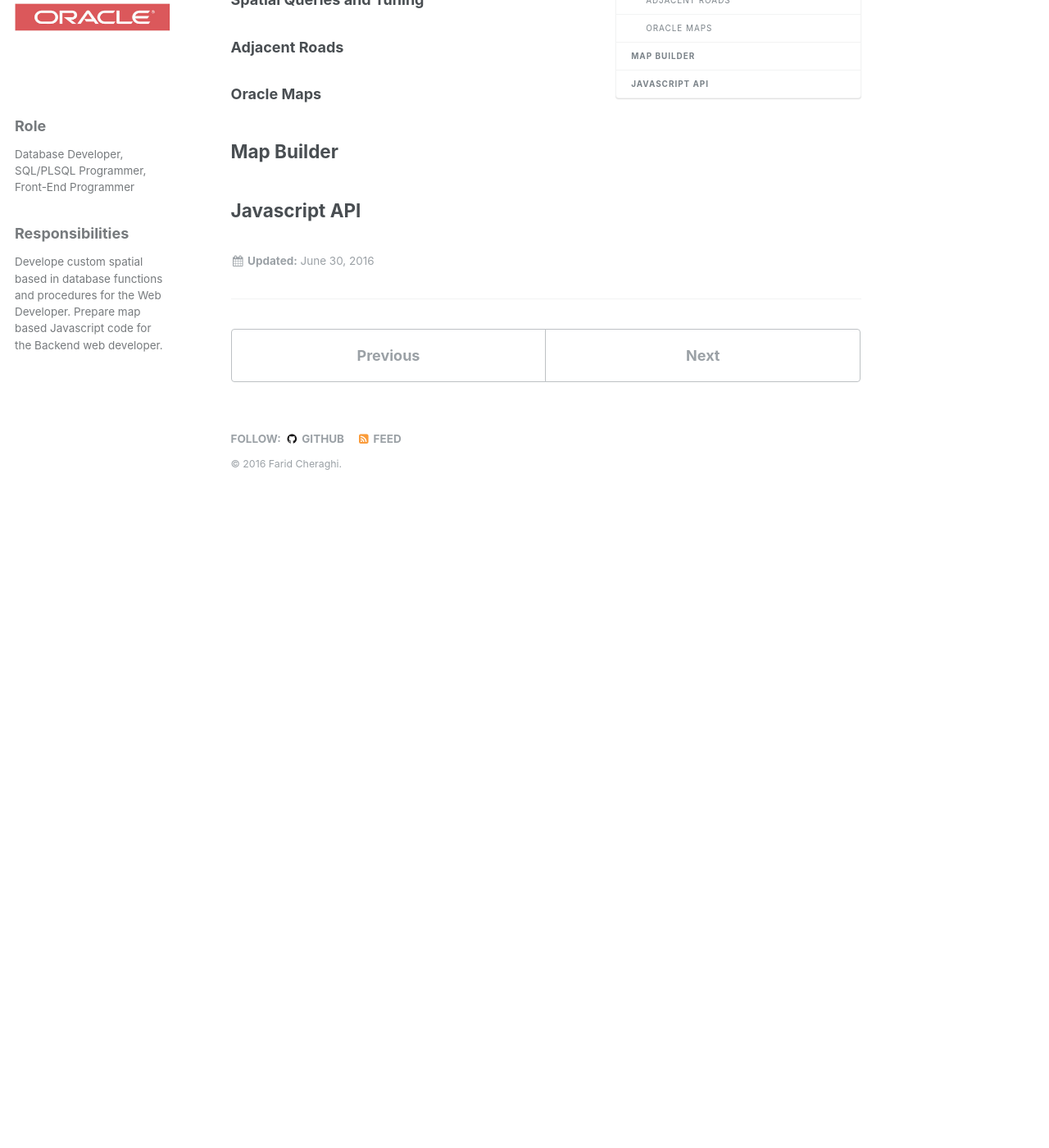
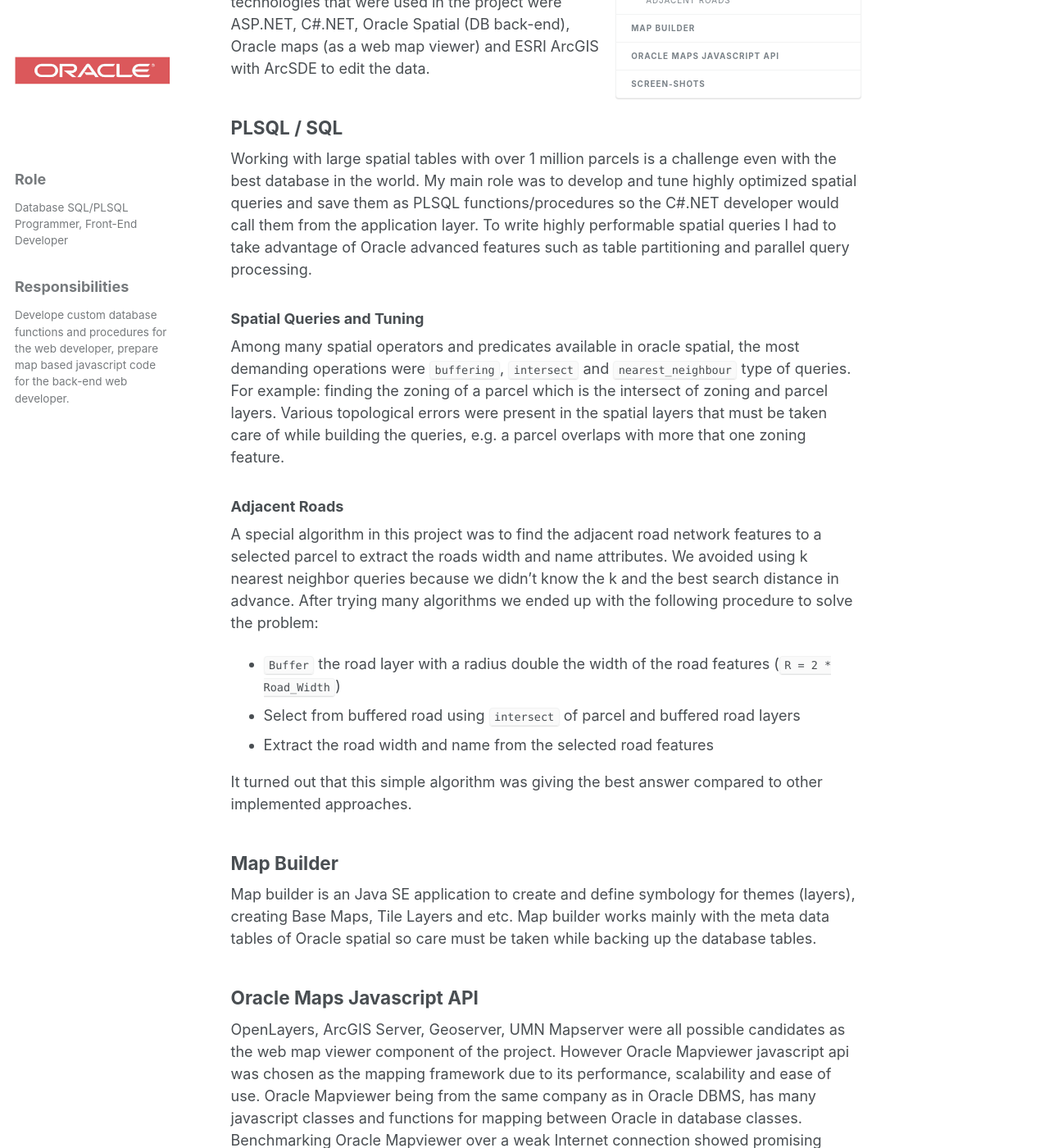
Before and after one commit to matzora/faridcher.github.io, a Jekyll site: the page built from _portfolio/Oracle.md, in a window 1280 px wide and 1400 px high, scrolled down 279 px. Shown: the whole window at 82% size. Built offline with Jekyll 4.4.1, drawn with Linux system fonts in a browser that asks for light colours; comment, search, counter and statistics services are not loaded; before the commit the page ends 909 px from its top, so only the background shows below that; some of the changed text lies outside the part shown.

Commit message:
finish up portfolio

```diff
--- a/_portfolio/Oracle.md
+++ b/_portfolio/Oracle.md
@@ -8,23 +8,61 @@
   - title: "Role"
     image: Oracle_Spatial.png
     image_alt: "Oracle logo"
-    text: "Database Developer, SQL/PLSQL Programmer, Front-End Programmer"
+    text: "Database SQL/PLSQL Programmer, Front-End Developer"
   - title: "Responsibilities"
-    text: "Develope custom spatial based in database functions and procedures for the Web Developer. Prepare map based Javascript code for the Backend web developer."
+    text: "Develope custom database functions and procedures for the web developer, prepare map based javascript code for the back-end web developer."
 gallery:
-  - url: foo-bar-identity.jpg
-    image_path: foo-bar-identity-th.jpg
+  - url: taf/hq/Search.jpg
+    image_path: taf/lq/Search.jpg
+  - url: taf/hq/Print.jpg
+    image_path: taf/lq/Print.jpg
+  - url: taf/hq/SpatialQuery.jpg
+    image_path: taf/lq/SpatialQuery.jpg
+  - url: taf/hq/Layers.jpg
+    image_path: taf/lq/Layers.jpg
+  - url: taf/hq/Tools.jpg
+    image_path: taf/lq/Tools.jpg
+  - url: taf/hq/UpdateLayer.jpg
+    image_path: taf/lq/UpdateLayer.jpg
 ---
 {% include toc icon="" title="Table of Contents" %}
 
+My experience with oracle spatial backs to 2012-2013; working as a database developer in private company, [NRS](http://www.nrsgeo.com/). I have been involved in a project for municipality called "detailed plan of Tehran". The technologies that were used in the project were ASP.NET, C#.NET, Oracle Spatial (DB back-end), Oracle maps (as a web map viewer) and ESRI ArcGIS with ArcSDE to edit the data.
+
 ## PLSQL / SQL
+Working with large spatial tables with over 1 million parcels is a challenge even with the best database in the world. My main role was to develop and tune highly optimized spatial queries and save them as PLSQL functions/procedures so the C#.NET developer would call them from the application layer. To write highly performable spatial queries I had to take advantage of Oracle advanced features such as table partitioning and parallel query processing.
 
 ### Spatial Queries and Tuning
+Among many spatial operators and predicates available in oracle spatial, the most demanding operations were `buffering`, `intersect` and `nearest_neighbour` type of queries. For example: finding the zoning of a parcel which is the intersect of zoning and parcel layers.
+Various topological errors were present in the spatial layers that must be taken care of while building the queries, e.g. a parcel overlaps with more that one zoning feature.
 
 ### Adjacent Roads
+A special algorithm in this project was to find the adjacent road network features to a selected parcel to extract the roads width and name attributes. We avoided using k nearest neighbor queries because we didn't know the k and the best search distance in advance.
+After trying many algorithms we ended up with the following procedure to solve the problem:
 
-### Oracle Maps
+- `Buffer` the road layer with a radius double the width of the road features (`R = 2 * Road_Width`)
+- Select from buffered road using `intersect` of parcel and buffered road layers
+- Extract the road width and name from the selected road features
+
+It turned out that this simple algorithm was giving the best answer compared to other implemented approaches.
 
 ## Map Builder
+Map builder is an Java SE application to create and define symbology for themes (layers), creating Base Maps, Tile Layers and etc. Map builder works mainly with the meta data tables of Oracle spatial so care must be taken while backing up the database tables.
 
-## Javascript API
+## Oracle Maps Javascript API
+OpenLayers, ArcGIS Server, Geoserver, UMN Mapserver were all possible candidates as the web map viewer component of the project. However Oracle Mapviewer javascript api was chosen as the mapping framework due to its performance, scalability and ease of use. Oracle Mapviewer being from the same company as in Oracle DBMS, has many javascript classes and functions for mapping between Oracle in database classes. Benchmarking Oracle Mapviewer over a weak Internet connection showed promising performance.
+My role was to use the API to write client side (js) code for the following tasks:
+
+- Showing the map, themes (e.g. feature layers), tile layers etc
+- Creating fancy table of contents (TOC)
+- Enable identify for some themes
+- Export current map extent as jpeg/  png
+- Simple feature creation and update using redlining
+- Searching based on the attributes of some layers
+- Securing spatial objects and layers
+
+
+## Screen-shots
+Here are some screen-shots of the final project:
+
+{% include gallery caption="Snapshots of the Detailed Plan of Tehran" %}
```
Also changed, not shown: _portfolio/Smallworld.md (+8 -1 lines), _portfolio/Esri.md (line endings or trailing spaces), images/taf/hq/Eslahi.jpg (added), images/taf/hq/Layers.jpg (added), images/taf/hq/Print.jpg (added), images/taf/hq/Search.jpg (added), images/taf/hq/SpatialQuery.jpg (added), images/taf/hq/SpatialQuery1.jpg (added), images/taf/hq/Tools.jpg (added), images/taf/hq/UpdateLayer.jpg (added), images/taf/lq/Eslahi.jpg (added), images/taf/lq/Layers.jpg (added), images/taf/lq/Print.jpg (added), images/taf/lq/Search.jpg (added), 4 more files.
